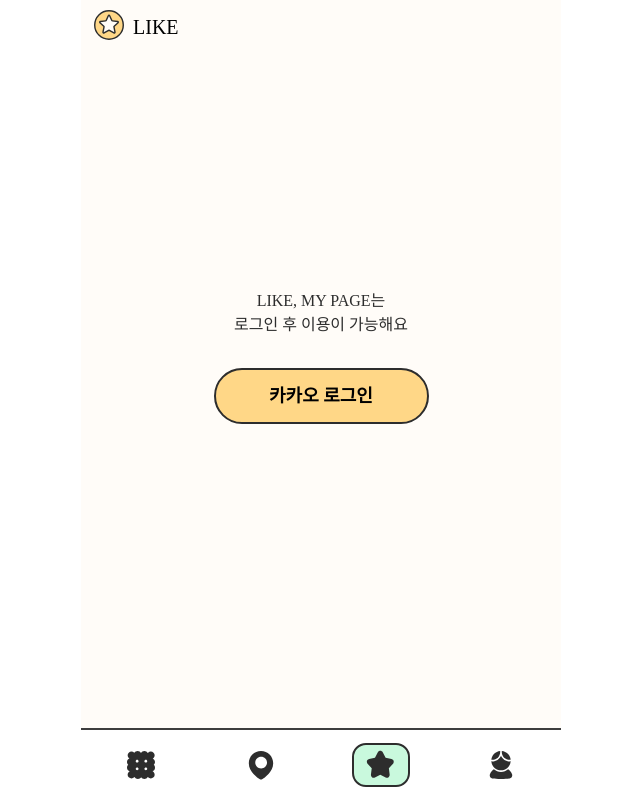
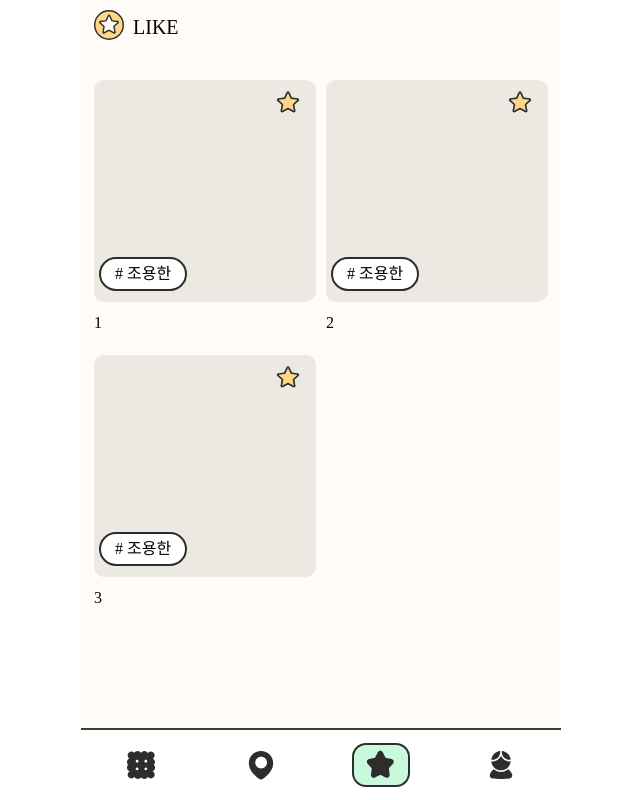
Before and after one commit to pminsun/TimeCrunch, a Next.js app: page /like in a window 1280 px wide. Shown: the whole page, without its empty margins (319-959 px from the left). Built offline with nearby package versions, Linux system fonts and the light colour scheme; a web font is replaced by a local one.

Commit message:
Feat : 라이크 nonelist /list 영역 추가

```diff
--- a/src/pages/like/index.tsx
+++ b/src/pages/like/index.tsx
@@ -1,10 +1,21 @@
 import { authorizationCodeLink, kkk } from '@/api/fetchData';
+import { useLikeStore } from '@/store/store';
 import * as LocalImages from '@/utils/imageImports';
 import Image from 'next/image';
 import { useRouter } from 'next/router';
 
 export default function Like() {
   const router = useRouter();
+  const { likeList, setLikeList } = useLikeStore();
+
+  const selectLike = (item: string) => {
+    if (likeList.includes(item)) {
+      setLikeList(likeList.filter((selected: string) => selected !== item));
+    } else {
+      setLikeList([...likeList, item]);
+    }
+  };
+
   const loginHandler = async () => {
     router.push('https://api.seongsu-snack.site/oauth2/authorization/kakao');
   };
@@ -43,7 +54,7 @@
         LIKE
       </p>
       <div className="content">
-        <div className="noLogin">
+        {/* <div className="noLogin">
           <p className="ment">
             LIKE, MY PAGE는
             <br /> 로그인 후 이용이 가능해요
@@ -54,6 +65,36 @@
           >
             카카오 로그인
           </p>
+        </div> */}
+        {/* <div className="noneLike">
+          <Image
+            src={LocalImages.iconEmptyStar}
+            alt="iconEmptyStar"
+            width={30}
+            height={30}
+          />
+          <p>아직 찜한 컨텐츠가 없어요</p>
+        </div> */}
+        <div className="listLike">
+          {['1', '2', '3'].map((item) => (
+            <div
+              key={item}
+              onClick={() => selectLike(item)}
+            >
+              <div className="img_area">
+                <div className="star">
+                  <Image
+                    src={LocalImages.iconFillStar}
+                    alt="iconEmptyStar"
+                    width={24}
+                    height={24}
+                  />
+                </div>
+                <div className="mood"># 조용한</div>
+              </div>
+              <p>{item}</p>
+            </div>
+          ))}
         </div>
       </div>
     </div>
--- a/src/styles/globals.css
+++ b/src/styles/globals.css
@@ -839,4 +839,31 @@
 }
 
 .likepage_container {
+  .content {
+    @apply mt-[26px];
+  }
+  .noneLike {
+    @apply flex_center flex-col gap-[15px] h-full;
+    > p {
+      @apply text-[#2D2D2D] text-[16px] font-[500];
+    }
+  }
+
+  .listLike {
+    @apply grid grid-cols-2 gap-x-[10px] gap-y-[20px];
+
+    > div {
+      > div.img_area {
+        @apply relative aspect-square bg-[#ECE9E3] mb-[9px] rounded-[10px] overflow-hidden;
+
+        .star {
+          @apply absolute right-[16px] top-[11px];
+        }
+
+        .mood {
+          @apply absolute left-[5px] bottom-[11px] py-[3px] px-[14px] bg-[#FFFFFF] thick_border rounded-[28px];
+        }
+      }
+    }
+  }
 }
```
